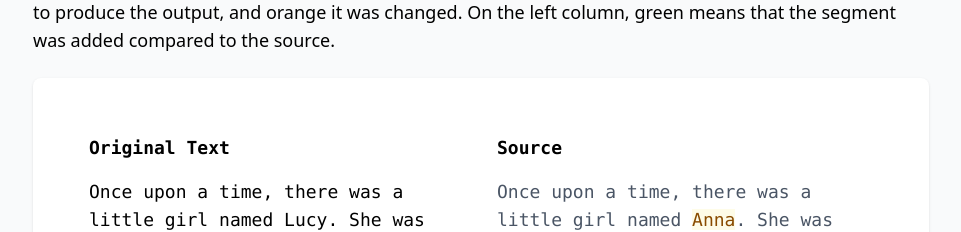
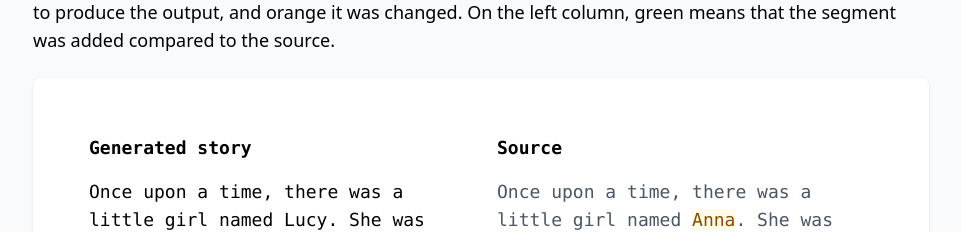
Before and after one commit to AWuhrmann/tiny-matching, a SvelteKit app: page / in a window 1280 px wide. Shown: the part 3680-3912 px from the top of the page, without its empty margins (159-1120 px from the left). Built offline with nearby package versions, Linux system fonts and the light colour scheme.

Commit message:
changed name of section

```diff
--- a/src/routes/+page.svelte
+++ b/src/routes/+page.svelte
@@ -377,7 +377,7 @@
 				<div class="bg-white p-6 rounded-lg shadow-sm mb-8">
 					<div class="grid grid-cols-2 gap-8 p-8 font-mono">
 						<div class="space-y-4">
-							<h2 class="font-bold mb-4">Original Text</h2>
+							<h2 class="font-bold mb-4">Generated story</h2>
 							<div>
 								Once upon a time, there was a little girl named
 								Lucy. She was three years old and loved to
```
